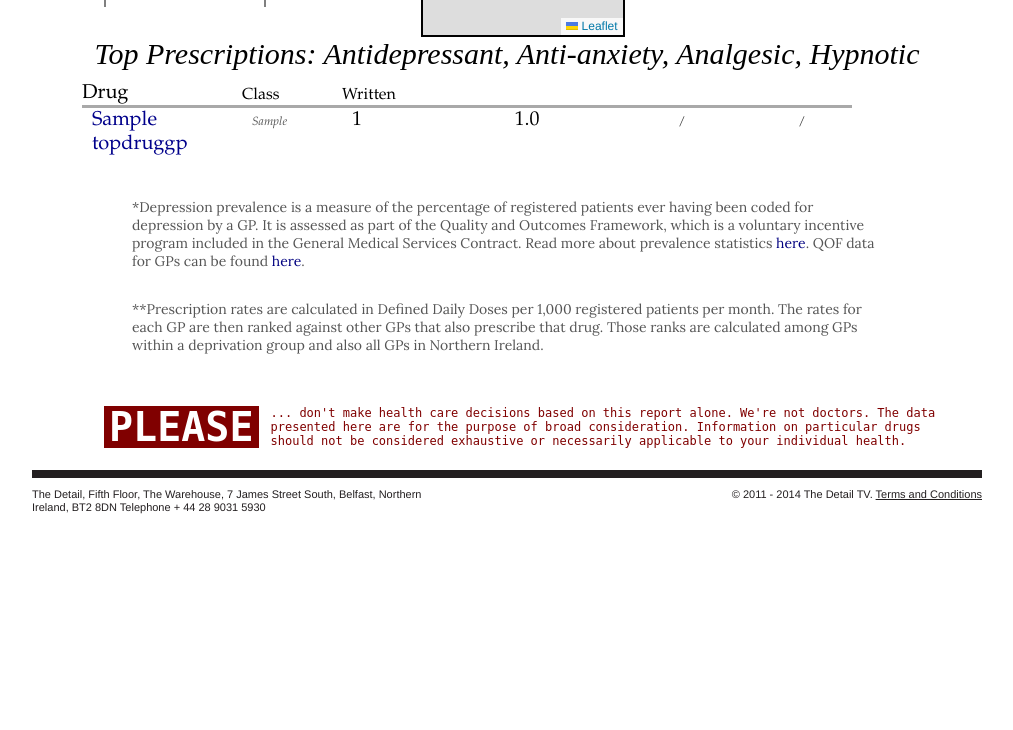
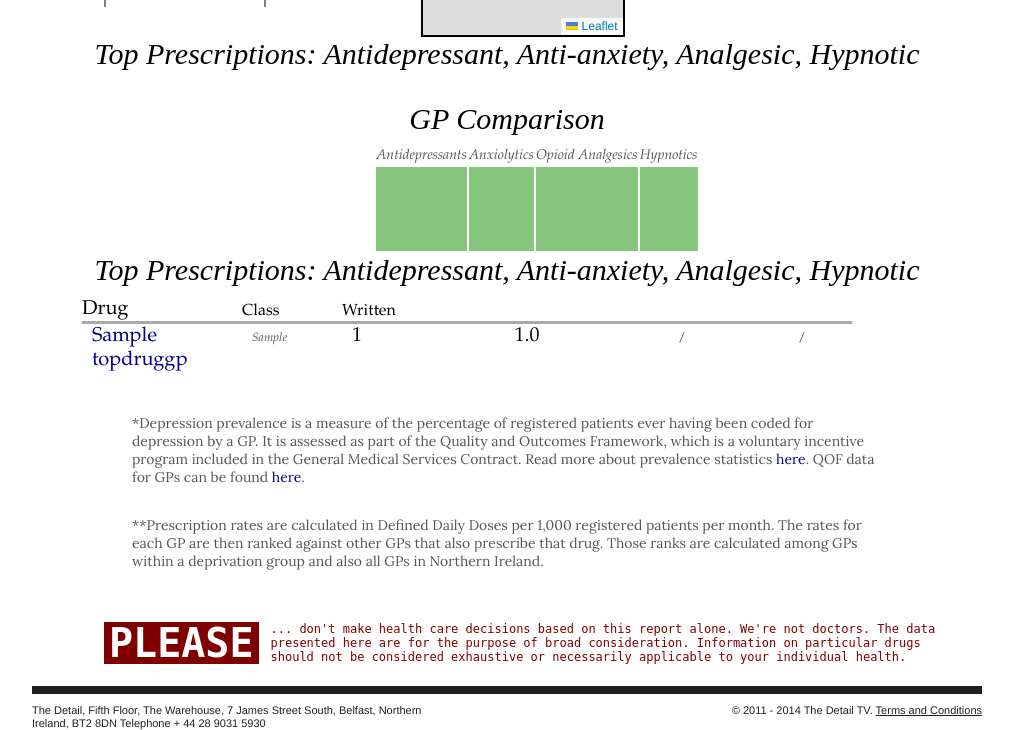
Before and after one commit to hobbes7878/nir-prescription-app, a Django app: template prescript/templates/rx/gp.html in a window 1280 px wide. Shown: the part 192-922 px from the top of the page, without its empty margins (133-1146 px from the left). Before the commit the page ends 706 px from the top, so only its background shows below. Run offline with Django 3.2, Linux system fonts and the light colour scheme; tables that the repository leaves empty hold one stand-in row (values such as "Sample post"); the template is opened without the code that fills it: values that come from a table or form of the project are taken from there, most other values are stand-ins (such as "Sample title", 1, 10 or a date in 2020); some libraries are stand-ins or nearby versions.

Commit message:
3/5/2014 gp1

```diff
--- a/prescript/static/rx/css/gp_page.css
+++ b/prescript/static/rx/css/gp_page.css
@@ -291,3 +291,17 @@ td a:hover{
 	font-size:14px;
 	color:#555555;
 }
+
+#gpCompare th{
+	font-family: Garamond, Baskerville, "Baskerville Old Face", "Hoefler Text", "Times New Roman", serif;
+	font-size: 14px;
+	color:#555555;
+	font-style: italic;
+}
+
+#gpCompare td{
+	font-family: "Goudy Old Style", Garamond, "Big Caslon", "Times New Roman", serif;
+	font-size: 70px;
+	font-weight: bold;
+	color:white;
+}
--- a/prescript/templates/rx/gp.html
+++ b/prescript/templates/rx/gp.html
@@ -115,8 +115,72 @@
 	</div>
 
 </div>
+<br>
+<h4 class="h_break">Top Prescriptions: Antidepressant, Anti-anxiety, Analgesic, Hypnotic</h4>
+<br>
+{% if gp_compare != "NA" %}
 
-<br>
+	<h4 class="h_break">GP Comparison</h4>
+
+	<table id="gpCompare">
+		<thead>
+			<tr>
+				<th></th>
+				<th>Antidepressants</th>
+				<th>Anxiolytics</th>
+				<th>Opioid Analgesics</th>
+				<th>Hypnotics</th>
+			</tr>
+		</thead>
+		<tbody>
+			<tr>
+				<td>Nearest 10</td>
+				<td class="anti_cell">{{gp_compare.anti_rank|ordinal}}</td>
+				<td class="anxi_cell">{{gp_compare.anxi_rank|ordinal}}</td>
+				<td class="opio_cell">{{gp_compare.opio_rank|ordinal}}</td>
+				<td class="hypn_cell">{{gp_compare.hypn_rank|ordinal}}</td>
+			</tr>
+		</tbody>
+	</table>
+
+
+	<!-- COMP TABLE STYLES -->
+	{% if gp_compare.anti_comp == "OVER" %}
+	<style>.anti_cell{background-color:#800000;}</style>
+	{% elif gp_compare.anti_comp == "HIGH" %}
+	<style>.anti_cell{background-color:#FBEC5D;}</style>
+	{% else %}
+	<style>.anti_cell{background-color:#86C67C;}</style>
+	{% endif %}
+
+	{% if gp_compare.anxi_comp == "OVER" %}
+	<style>.anxi_cell{background-color:#800000;}</style>
+	{% elif gp_compare.anxi_comp == "HIGH" %}
+	<style>.anxi_cell{background-color:#FBEC5D;}</style>
+	{% else %}
+	<style>.anxi_cell{background-color:#86C67C;}</style>
+	{% endif %}
+
+	{% if gp_compare.opio_comp == "OVER" %}
+	<style>.opio_cell{background-color:#800000;}</style>
+	{% elif gp_compare.opio_comp == "HIGH" %}
+	<style>.opio_cell{background-color:#FBEC5D;}</style>
+	{% else %}
+	<style>.opio_cell{background-color:#86C67C;}</style>
+	{% endif %}
+
+	{% if gp_compare.hypn_comp == "OVER" %}
+	<style>.hypn_cell{background-color:#800000;}</style>
+	{% elif gp_compare.hypn_comp == "HIGH" %}
+	<style>.hypn_cell{background-color:#FBEC5D;}</style>
+	{% else %}
+	<style>.hypn_cell{background-color:#86C67C;}</style>
+	{% endif %}
+
+{% endif %}
+
+
+
 <h4 class="h_break">Top Prescriptions: Antidepressant, Anti-anxiety, Analgesic, Hypnotic</h4>
 <div id="table_container">
 <div id="table_div">
--- a/prescript/templates/rx/index.html
+++ b/prescript/templates/rx/index.html
@@ -35,7 +35,7 @@
 </script>
 
 
-<a href="" onclick="return false;" class="chapt">Chapters</a>
+<a href="" onclick="return false;" class="chapt"><p>Chapters</p></a>
 
 
 
@@ -514,6 +514,7 @@ This graph shows the average monthly rate opioids are prescribed by GPs in North
 	<p>It’s about giving people the tools, the strategy and building up their own personal resilience to look after their own health and well-being and of each other.</p>
 </blockquote>
 
+<img style="width: 150px; margin:0 auto; display:block;" src="{% static 'rx/image/blue pills.png' %}">
 
 <br><br>
 
--- a/rx/models.py
+++ b/rx/models.py
@@ -61,7 +61,19 @@ class TopDrugGPs(models.Model):
 	def __unicode__(self):
 		return self.code + "-" + self.name + "-" + self.chem_name
 
-
+#Geographic rate comparisons calculated via separate script
+class GPCompare(models.Model):
+	code = models.CharField(max_length=10)
+	anti_comp = models.CharField(max_length=10)
+	anxi_comp = models.CharField(max_length=10)
+	opio_comp = models.CharField(max_length=10)
+	hypn_comp = models.CharField(max_length=10)
+	anti_rank = models.CharField(max_length=10)
+	anxi_rank = models.CharField(max_length=10)
+	opio_rank = models.CharField(max_length=10)
+	hypn_rank = models.CharField(max_length=10)
+	def __unicode__(self):
+		return self.code
 
 
 class Drug_Stat(models.Model):
```
Also changed, not shown: prescript/static/rx/css/index.css (+27 -10 lines), rx/views.py (+8 -2 lines), rx/migrations/0021_auto__add_gpcompare.py (added), 3 other files.
